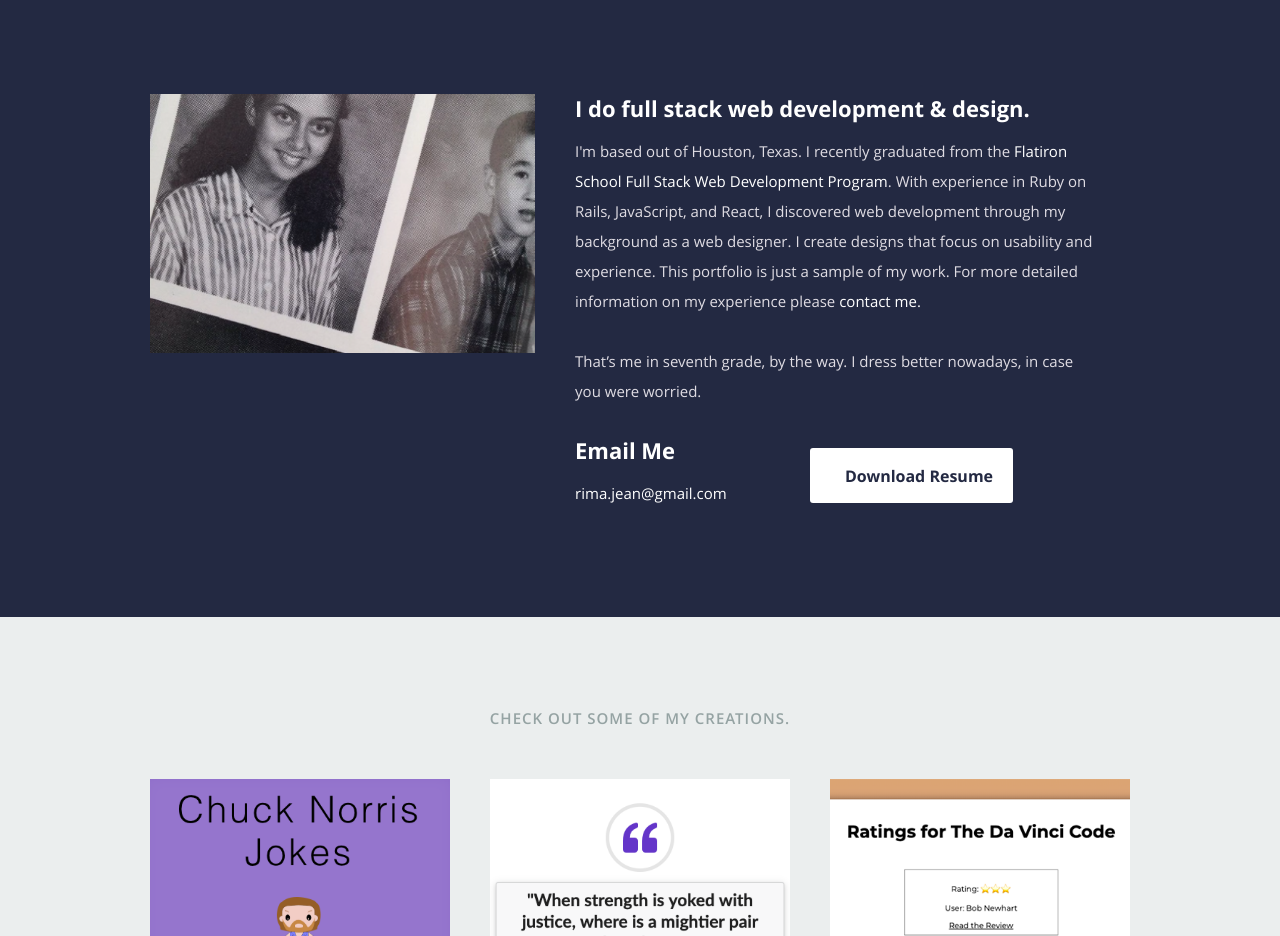
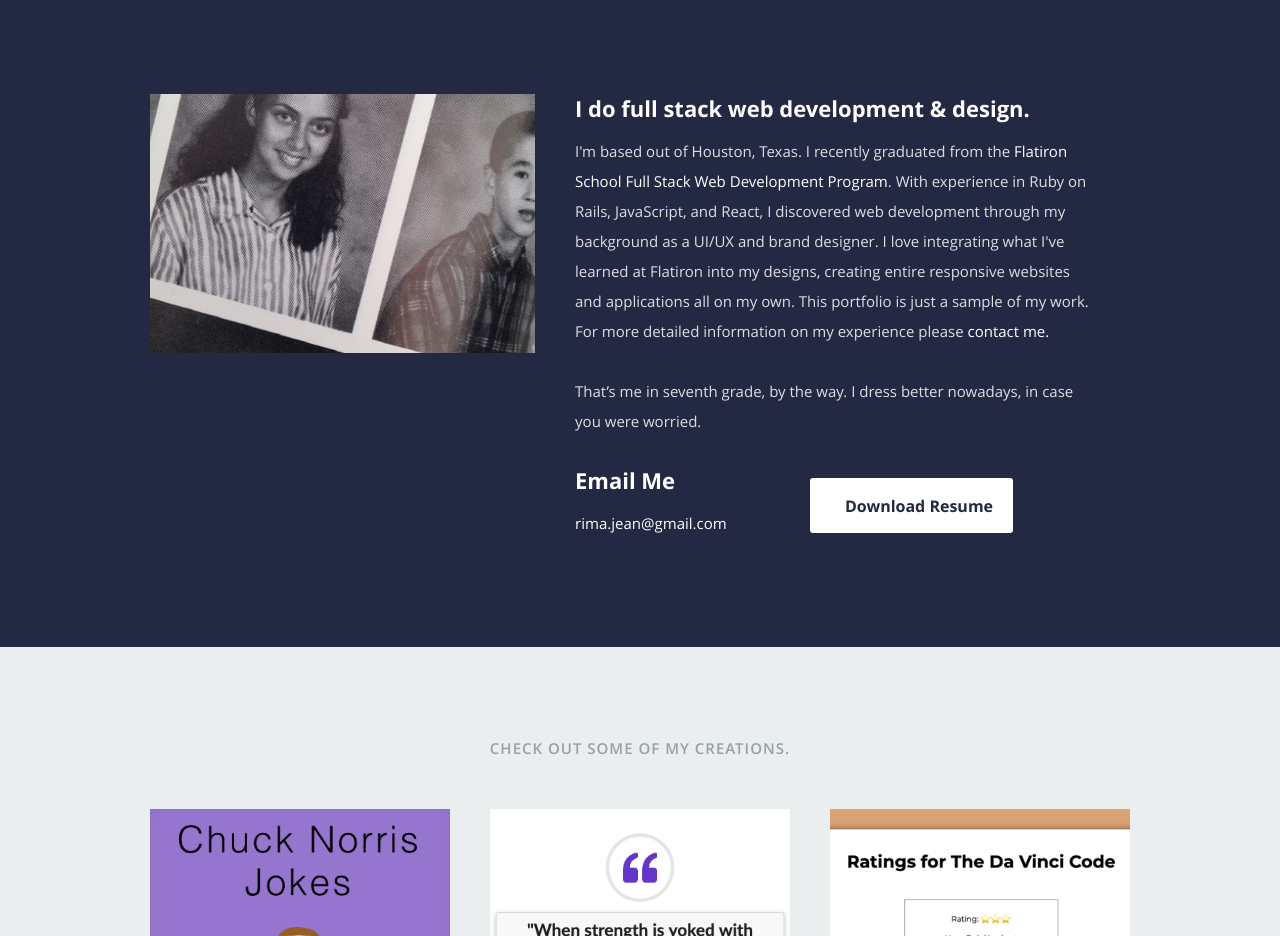
Before and after one commit to Naudria/rima-portfolio, a React (Create React App) app: page / in a window 1280 px wide. Shown: the part 802-1738 px from the top of the page. Built offline with nearby package versions, Linux system fonts and the light colour scheme; some icons are missing.

Commit message:
Edit About

```diff
--- a/src/components/About.js
+++ b/src/components/About.js
@@ -11,8 +11,8 @@ export default class About extends Component {
           <div className="seven columns main-col">
             <h2>I do full stack web development & design.</h2>
             <p>I'm based out of Houston, Texas. I recently graduated from
-        the <a href="https://flatironschool.com/campuses/houston/">Flatiron School Full Stack Web Development Program</a>. With experience in Ruby on Rails, JavaScript, and React, I discovered web development through my background as a web designer.
-        I create designs that focus on usability and experience. This portfolio is just a sample of my work. For more detailed information on my
+        the <a href="https://flatironschool.com/campuses/houston/">Flatiron School Full Stack Web Development Program</a>. With experience in Ruby on Rails, JavaScript, and React, I discovered web development through my background as a UI/UX and brand designer.
+        I love integrating what I've learned at Flatiron into my designs, creating entire responsive websites and applications all on my own. This portfolio is just a sample of my work. For more detailed information on my
 experience please <a target="_top" href="mailto:rima.jean@gmail.com?Subject=Hello%20There">contact me.</a></p>
             <p>That’s me in seventh grade, by the way. I dress better nowadays, in case you were worried.</p>
 
```
